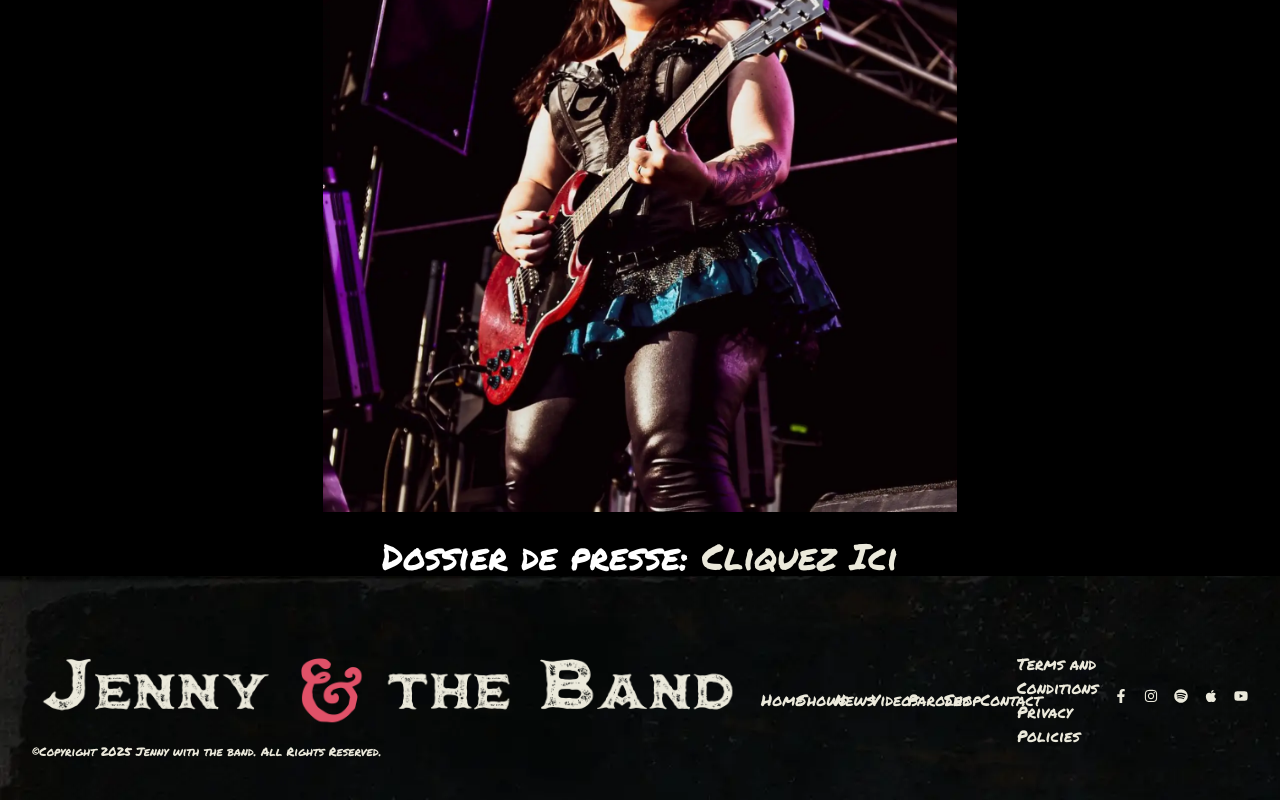
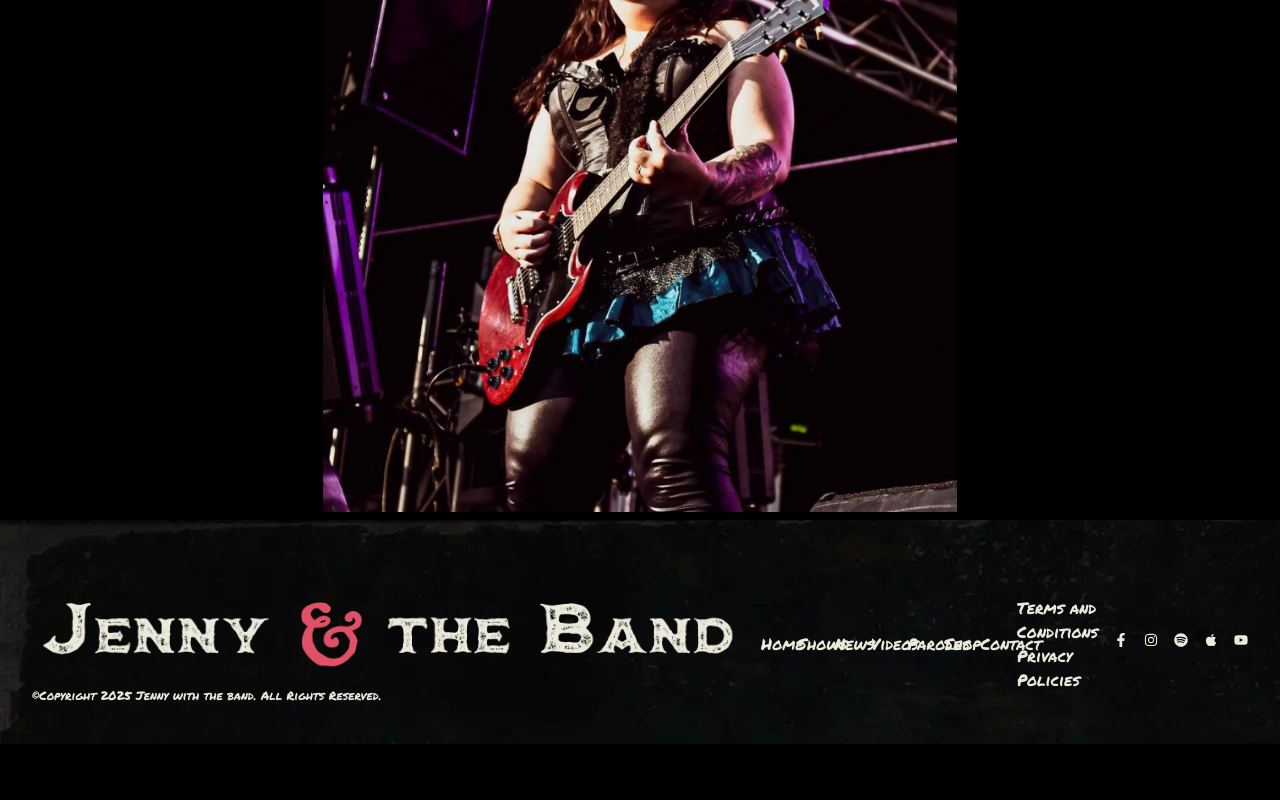
Before and after one commit to JennKouet/jenny-with-the-band-2025, a Next.js app: page /contact in a window 1280 px wide. Shown: the part 747-1547 px from the top of the page. After the commit the page ends 1491 px from the top, so only its background shows below. Built offline with nearby package versions, Linux system fonts and the light colour scheme.

Commit message:
remove dossier de presse

```diff
--- a/src/app/contact/page.tsx
+++ b/src/app/contact/page.tsx
@@ -57,10 +57,6 @@ const ContactPage = () => {
             width="650"
           />
         </div>
-        <div className='flex flex-row justify-center items-center mt-4'>
-            <h3>Dossier de presse: <a href="https://jwb-medias.s3.eu-west-3.amazonaws.com/dossier_presse_JWB.pdf" target="_blank">Cliquez Ici</a></h3>
-
-        </div>
         </section>
      );
 }
```
